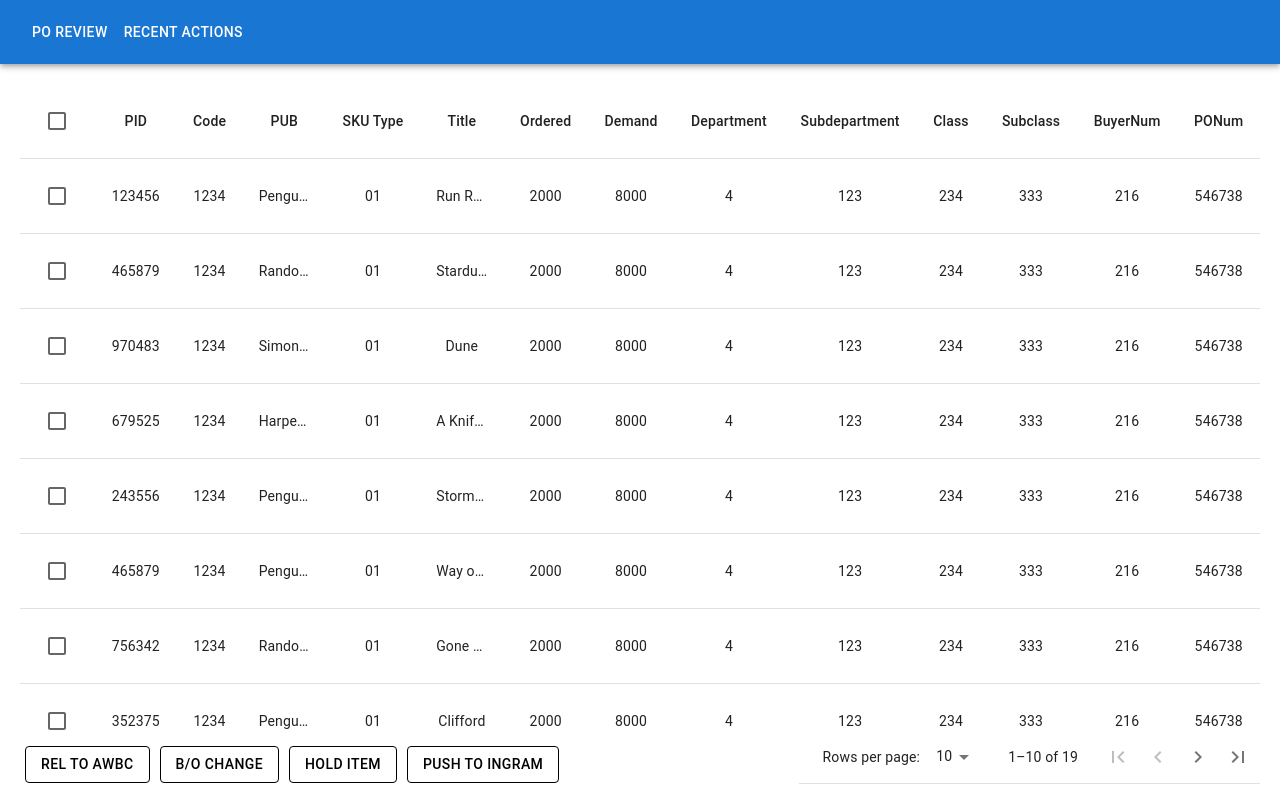
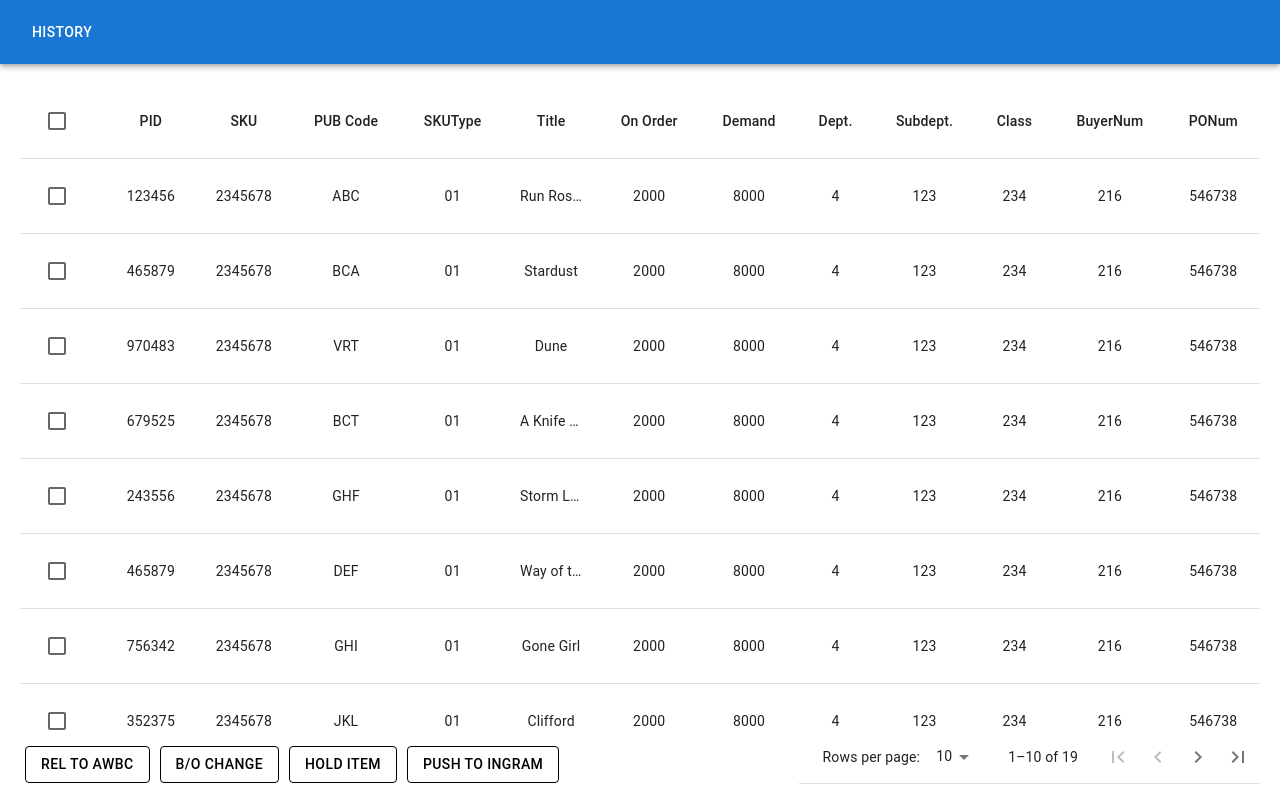
Before and after one commit to AnnaMP91/WireFrame, a React (Create React App) app: page /demandview in a window 1280 px wide. Built offline with nearby package versions, Linux system fonts and the light colour scheme.

Commit message:
removed po review, changed recent actions to history

```diff
--- a/src/App.js
+++ b/src/App.js
@@ -8,25 +8,25 @@ import POReview from './components/POReview.jsx';
 import ActionReview from './components/actions/ActionReview.jsx';
 
 const dummyData = [
-  { pid: 123456, code: 1234, pub: 'Penguin', skuType: '01', title: 'Run Rose Run', ordered: 2000, demand: 8000, department: 4, subDepartment: 123, class: 234, subclass: 333, buyerNum: 216, poNum: 546738 },
-  { pid: 465879, code: 1234, pub: 'Random House', skuType: '01', title: 'Stardust', ordered: 2000, demand: 8000, department: 4, subDepartment: 123, class: 234, subclass: 333, buyerNum: 216, poNum: 546738 },
-  { pid: 970483, code: 1234, pub: 'Simon and Shuster', skuType: '01', title: 'Dune', ordered: 2000, demand: 8000, department: 4, subDepartment: 123, class: 234, subclass: 333, buyerNum: 216, poNum: 546738 },
-  { pid: 679525, code: 1234, pub: 'Harper Collins', skuType: '01', title: 'A Knife of Dreams', ordered: 2000, demand: 8000, department: 4, subDepartment: 123, class: 234, subclass: 333, buyerNum: 216, poNum: 546738 },
-  { pid: 243556, code: 1234, pub: 'Penguin', skuType: '01', title: 'Storm Light', ordered: 2000, demand: 8000, department: 4, subDepartment: 123, class: 234, subclass: 333, buyerNum: 216, poNum: 546738 },
-  { pid: 465879, code: 1234, pub: 'Penguin', skuType: '01', title: 'Way of the Shadows', ordered: 2000, demand: 8000, department: 4, subDepartment: 123, class: 234, subclass: 333, buyerNum: 216, poNum: 546738 },
-  { pid: 756342, code: 1234, pub: 'Random House', skuType: '01', title: 'Gone Girl', ordered: 2000, demand: 8000, department: 4, subDepartment: 123, class: 234, subclass: 333, buyerNum: 216, poNum: 546738 },
-  { pid: 352375, code: 1234, pub: 'Penguin', skuType: '01', title: 'Clifford', ordered: 2000, demand: 8000, department: 4, subDepartment: 123, class: 234, subclass: 333, buyerNum: 216, poNum: 546738 },
-  { pid: 960463, code: 1234, pub: 'Harper Collins', skuType: '01', title: 'Harry Potter and the Chamber of Secrets', ordered: 2000, demand: 8000, department: 4, subDepartment: 123, class: 234, subclass: 333, buyerNum: 216, poNum: 546738 },
-  { pid: 960463, code: 1234, pub: 'Harper Collins', skuType: '01', title: 'Harry Potter and the Chamber of Secrets', ordered: 2000, demand: 8000, department: 4, subDepartment: 123, class: 234, subclass: 333, buyerNum: 216, poNum: 546738 },
-  { pid: 123456, code: 1234, pub: 'Penguin', skuType: '01', title: 'Run Rose Run', ordered: 2000, demand: 8000, department: 4, subDepartment: 123, class: 234, subclass: 333, buyerNum: 216, poNum: 546738 },
-  { pid: 465879, code: 1234, pub: 'Random House', skuType: '01', title: 'Run Rose Run', ordered: 2000, demand: 8000, department: 4, subDepartment: 123, class: 234, subclass: 333, buyerNum: 216, poNum: 546738 },
-  { pid: 970483, code: 1234, pub: 'Simon and Shuster', skuType: '01', title: 'Run Rose Run', ordered: 2000, demand: 8000, department: 4, subDepartment: 123, class: 234, subclass: 333, buyerNum: 216, poNum: 546738 },
-  { pid: 679525, code: 1234, pub: 'Harper Collins', skuType: '01', title: 'Run Rose Run', ordered: 2000, demand: 8000, department: 4, subDepartment: 123, class: 234, subclass: 333, buyerNum: 216, poNum: 546738 },
-  { pid: 243556, code: 1234, pub: 'Penguin', skuType: '01', title: 'Storm Light', ordered: 2000, demand: 8000, department: 4, subDepartment: 123, class: 234, subclass: 333, buyerNum: 216, poNum: 546738 },
-  { pid: 465879, code: 1234, pub: 'Penguin', skuType: '01', title: 'Way of the Shadows', ordered: 2000, demand: 8000, department: 4, subDepartment: 123, class: 234, subclass: 333, buyerNum: 216, poNum: 546738 },
-  { pid: 756342, code: 1234, pub: 'Random House', skuType: '01', title: 'Gone Girl', ordered: 2000, demand: 8000, department: 4, subDepartment: 123, class: 234, subclass: 333, buyerNum: 216, poNum: 546738 },
-  { pid: 352375, code: 1234, pub: 'Penguin', skuType: '01', title: 'Clifford', ordered: 2000, demand: 8000, department: 4, subDepartment: 123, class: 234, subclass: 333, buyerNum: 216, poNum: 546738 },
-  { pid: 960463, code: 1234, pub: 'Harper Collins', skuType: '01', title: 'Harry Potter and the Chamber of Secrets', ordered: 2000, demand: 8000, department: 4, subDepartment: 123, class: 234, subclass: 333, buyerNum: 216, poNum: 546738 }
+  { pid: 123456, sku: 2345678, code: 'ABC', skuType: '01', title: 'Run Rose Run', ordered: 2000, demand: 8000, department: 4, subDepartment: 123, class: 234, buyerNum: 216, poNum: 546738 },
+  { pid: 465879, sku: 2345678, code: 'BCA', skuType: '01', title: 'Stardust', ordered: 2000, demand: 8000, department: 4, subDepartment: 123, class: 234, buyerNum: 216, poNum: 546738 },
+  { pid: 970483, sku: 2345678, code: 'VRT', skuType: '01', title: 'Dune', ordered: 2000, demand: 8000, department: 4, subDepartment: 123, class: 234, buyerNum: 216, poNum: 546738 },
+  { pid: 679525, sku: 2345678, code: 'BCT', skuType: '01', title: 'A Knife of Dreams', ordered: 2000, demand: 8000, department: 4, subDepartment: 123, class: 234, buyerNum: 216, poNum: 546738 },
+  { pid: 243556, sku: 2345678, code: 'GHF', skuType: '01', title: 'Storm Light', ordered: 2000, demand: 8000, department: 4, subDepartment: 123, class: 234, buyerNum: 216, poNum: 546738 },
+  { pid: 465879, sku: 2345678, code: 'DEF', skuType: '01', title: 'Way of the Shadows', ordered: 2000, demand: 8000, department: 4, subDepartment: 123, class: 234, buyerNum: 216, poNum: 546738 },
+  { pid: 756342, sku: 2345678, code: 'GHI', skuType: '01', title: 'Gone Girl', ordered: 2000, demand: 8000, department: 4, subDepartment: 123, class: 234, buyerNum: 216, poNum: 546738 },
+  { pid: 352375, sku: 2345678, code: 'JKL', skuType: '01', title: 'Clifford', ordered: 2000, demand: 8000, department: 4, subDepartment: 123, class: 234, buyerNum: 216, poNum: 546738 },
+  { pid: 960463, sku: 2345678, code: 'MNO', skuType: '01', title: 'Harry Potter and the Chamber of Secrets', ordered: 2000, demand: 8000, department: 4, subDepartment: 123, class: 234, buyerNum: 216, poNum: 546738 },
+  { pid: 960463, sku: 2345678, code: 'PQR', skuType: '01', title: 'Harry Potter and the Chamber of Secrets', ordered: 2000, demand: 8000, department: 4, subDepartment: 123, class: 234, buyerNum: 216, poNum: 546738 },
+  { pid: 123456, sku: 2345678, code: 'STU', skuType: '01', title: 'Run Rose Run', ordered: 2000, demand: 8000, department: 4, subDepartment: 123, class: 234, buyerNum: 216, poNum: 546738 },
+  { pid: 465879, sku: 2345678, code: 'VWX', skuType: '01', title: 'Run Rose Run', ordered: 2000, demand: 8000, department: 4, subDepartment: 123, class: 234, buyerNum: 216, poNum: 546738 },
+  { pid: 970483, sku: 2345678, code: 'YZA', skuType: '01', title: 'Run Rose Run', ordered: 2000, demand: 8000, department: 4, subDepartment: 123, class: 234, buyerNum: 216, poNum: 546738 },
+  { pid: 679525, sku: 2345678, code: 'BCD', skuType: '01', title: 'Run Rose Run', ordered: 2000, demand: 8000, department: 4, subDepartment: 123, class: 234, buyerNum: 216, poNum: 546738 },
+  { pid: 243556, sku: 2345678, code: 'EFG', skuType: '01', title: 'Storm Light', ordered: 2000, demand: 8000, department: 4, subDepartment: 123, class: 234, buyerNum: 216, poNum: 546738 },
+  { pid: 465879, sku: 2345678, code: 'HIJ', skuType: '01', title: 'Way of the Shadows', ordered: 2000, demand: 8000, department: 4, subDepartment: 123, class: 234, buyerNum: 216, poNum: 546738 },
+  { pid: 756342, sku: 2345678, code: 'KLM', skuType: '01', title: 'Gone Girl', ordered: 2000, demand: 8000, department: 4, subDepartment: 123, class: 234, buyerNum: 216, poNum: 546738 },
+  { pid: 352375, sku: 2345678, code: 'NOP', skuType: '01', title: 'Clifford', ordered: 2000, demand: 8000, department: 4, subDepartment: 123, class: 234, buyerNum: 216, poNum: 546738 },
+  { pid: 960463, sku: 2345678, code: 'QRS', skuType: '01', title: 'Harry Potter and the Chamber of Secrets', ordered: 2000, demand: 8000, department: 4, subDepartment: 123, class: 234, buyerNum: 216, poNum: 546738 }
 ];
 
 
@@ -60,7 +60,7 @@ export default function App() {
             actionViewRows={actionViewRows}
             handlePushToActions={handlePushToActions}
           />} />
-        <Route path='/poreview' element={<POReview />} />
+        {/* <Route path='/poreview' element={<POReview />} /> */}
         <Route path='/actionreview' element={<ActionReview
           rows={actionViewRows}
           setRows={setActionViewRows} />} />
--- a/src/components/DemandView.jsx
+++ b/src/components/DemandView.jsx
@@ -18,7 +18,8 @@ import LastPageIcon from '@mui/icons-material/LastPage';
 import Button from '@mui/material/Button';
 import DemandViewTableBody from './DemandViewTableBody.jsx';
 
-const columns = ['PID', 'Code', 'PUB', 'SKU Type', 'Title', 'Ordered', 'Demand', 'Department', 'Subdepartment', 'Class', 'Subclass', 'BuyerNum', 'PONum']
+const columns = ['PID','SKU', 'PUB Code', 'SKUType', 'Title', 'On Order', 'Demand', 'Dept.', 'Subdept.', 'Class', 'BuyerNum', 'PONum']
+//              { pid:, sku:, code:,      skuType:,    title:, ordered:,    demand:,  department,   subDepartment:,  class:,  buyerNum:,  poNum: },
 
 const styles = {
   demandViewContainer: {
@@ -169,7 +170,7 @@ export default function DemandView({ rows, setRows, setActionRows, handlePushToA
   return (
 
     <Box sx={styles.demandViewContainer}>
-      <TableContainer style={styles.tableContainer}>
+      <TableContainer sx={styles.tableContainer}>
         <Table stickyHeader>
           <TableHead>
             <TableRow>
@@ -205,10 +206,6 @@ export default function DemandView({ rows, setRows, setActionRows, handlePushToA
           <Button variant="outlined" color="inherit" style={styles.buttonStyles} onClick={handleActionButton}>Hold Item</Button>
           <Button variant="outlined" color="inherit" style={styles.buttonStyles} onClick={handleActionButton}>Push to Ingram</Button>
         </span>
-
-
-
-
       <TablePagination
         rowsPerPageOptions={[10, 25]}
         count={rows?.length || 0}
@@ -227,3 +224,6 @@ export default function DemandView({ rows, setRows, setActionRows, handlePushToA
     </Box >
   )
 }
+
+
+//
--- a/src/components/NavBar.jsx
+++ b/src/components/NavBar.jsx
@@ -7,8 +7,8 @@ import { Link, useLocation } from 'react-router-dom';
 
 const paths = {
   'demandview': 'Demand View',
-  'poreview': 'PO Review',
-  'actionreview': 'Recent Actions'
+  // 'poreview': 'PO Review',
+  'actionreview': 'History'
 
 }
 
@@ -27,7 +27,6 @@ export default function ButtonAppBar() {
               <Link to={`/${pathKey}`} style={{ textDecoration: 'none', color: 'white' }} key={index}>
                 <Button color="inherit">{paths[pathKey]}</Button>
               </Link>
-
             ))}
           </div>
         </Toolbar>
--- a/src/components/POReview.jsx
+++ b/src/components/POReview.jsx
@@ -26,8 +26,24 @@ const styles = {
     boxSizing: 'border-box',
     width: '100%',
     maxWidth: '100%',
-    padding: '20px'
+    padding: '20px 20px 0 20px',
+    height: '90vh',
+    display: 'flex',
+    flexDirection: 'column'
   },
+  tableContainer: {
+    height: 'inherit'
+  },
+  tableFooter: {
+    marginTop: 'auto',
+    marginBottom: 0,
+    display: 'flex',
+    justifyContent: 'space-between',
+    width: '100%',
+    backgroundColor: 'white',
+    position: 'sticky',
+    bottom: 0
+  }
 }
 
 function TablePaginationActions(props) {
@@ -114,7 +130,7 @@ export default function POReview() {
 
   return (
     <Box sx={styles.poViewContainer}>
-      <TableContainer>
+      <TableContainer sx={styles.tableContainer}>
         <Table stickyHeader>
           <TableHead>
             <TableRow>
--- a/src/components/actions/ActionReview.jsx
+++ b/src/components/actions/ActionReview.jsx
@@ -85,7 +85,7 @@ function TablePaginationActions(props) {
 }
 
 export default function ActionReview({ rows }) {
-  const columns = ['PID', 'Code', 'PUB', 'SKU Type', 'Title', 'Ordered', 'Demand', 'Department', 'Subdepartment', 'Class', 'Subclass', 'BuyerNum', 'PONum', 'Action Type', 'Action Date']
+  const columns = ['PID','SKU', 'PUB Code', 'SKUType', 'Title', 'On Order', 'Demand', 'Dept.', 'Subdept.', 'Class', 'BuyerNum', 'PONum', 'Action Type', 'Action Date']
   const [page, setPage] = useState(0);
   const [rowsPerPage, setRowsPerPage] = useState(10);
   const [selectedRows, setSelectedRows] = useState({});
```
